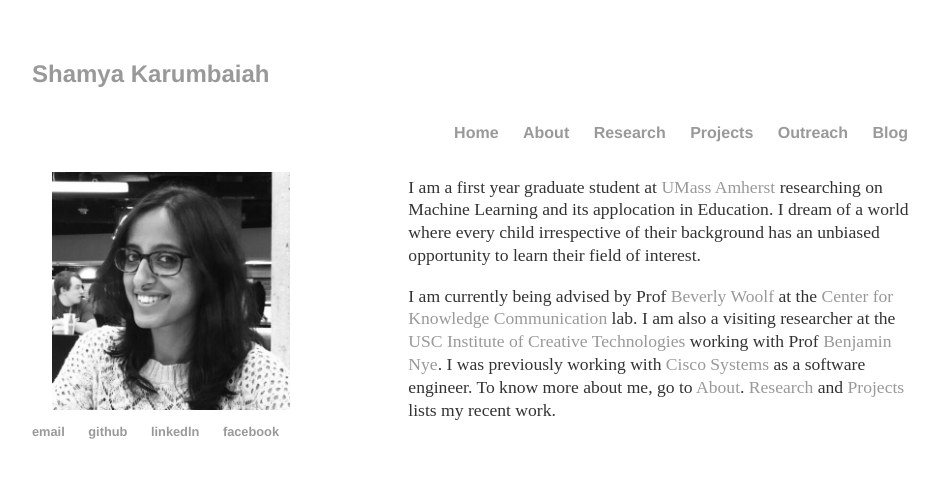
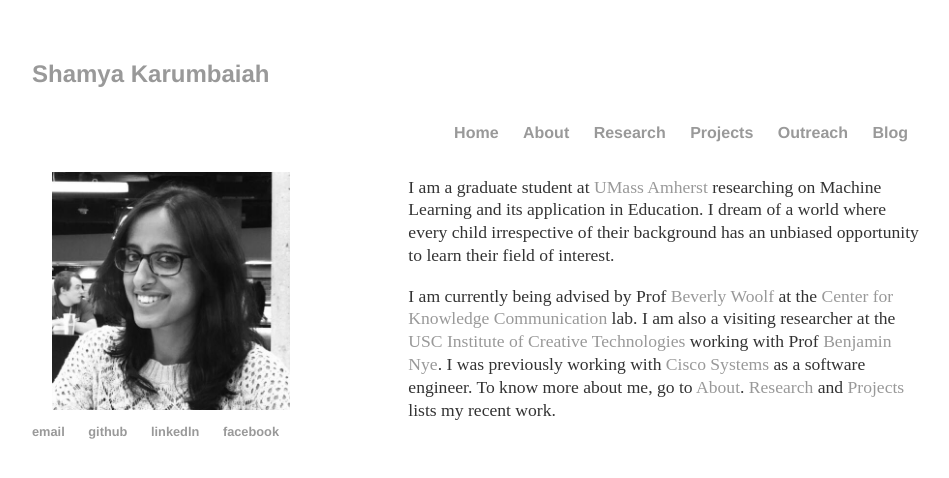
Before and after one commit to Shamya/shamyatest.github.io, a Jekyll site: the page built from index.html, in a window 1280 px wide. Shown: the top 478 px of the page, without its empty margins (160-1109 px from the left). Built offline with Jekyll 4.4.1, drawn with Linux system fonts in a browser that asks for light colours.

Commit message:
Update index.html

```diff
--- a/index.html
+++ b/index.html
@@ -9,6 +9,6 @@
 </div>
 
 <div style="width: 58%; float:right;  position: relative;">
-  <p>I am a first year graduate student at <a href="http://www.cs.umass.edu/">UMass Amherst</a> researching on Machine Learning and its applocation in Education. I dream of a world where every child irrespective of their background has an unbiased opportunity to learn their field of interest. </p>
+  <p>I am a graduate student at <a href="http://www.cs.umass.edu/">UMass Amherst</a> researching on Machine Learning and its application in Education. I dream of a world where every child irrespective of their background has an unbiased opportunity to learn their field of interest. </p>
   <p>I am currently being advised by Prof <a href="http://centerforknowledgecommunication.com/05bpwabout.html">Beverly Woolf</a> at the <a href="http://centerforknowledgecommunication.com/index.html">Center for Knowledge Communication</a> lab. I am also a visiting researcher at the <a href="http://ict.usc.edu/">USC Institute of Creative Technologies </a> working with Prof <a href ="https://sites.google.com/site/benjaminnye/"> Benjamin Nye</a>. I was previously working with <a href="http://www.cisco.com/c/en/us/index.html"> Cisco Systems</a> as a software engineer. To know more about me, go to <a href ="/about">About</a>. <a href="/research">Research</a> and <a href="/projects">Projects</a> lists my recent work.</p>
 </div>
```
